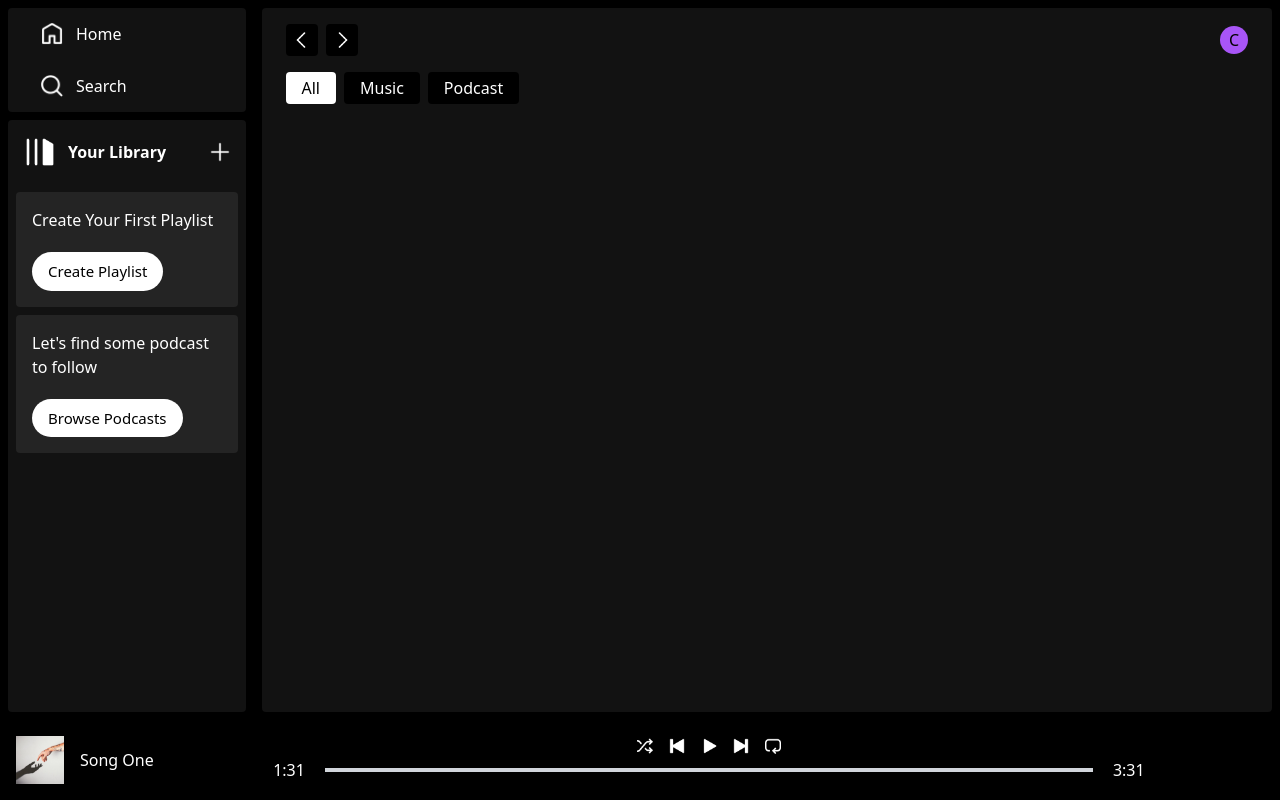
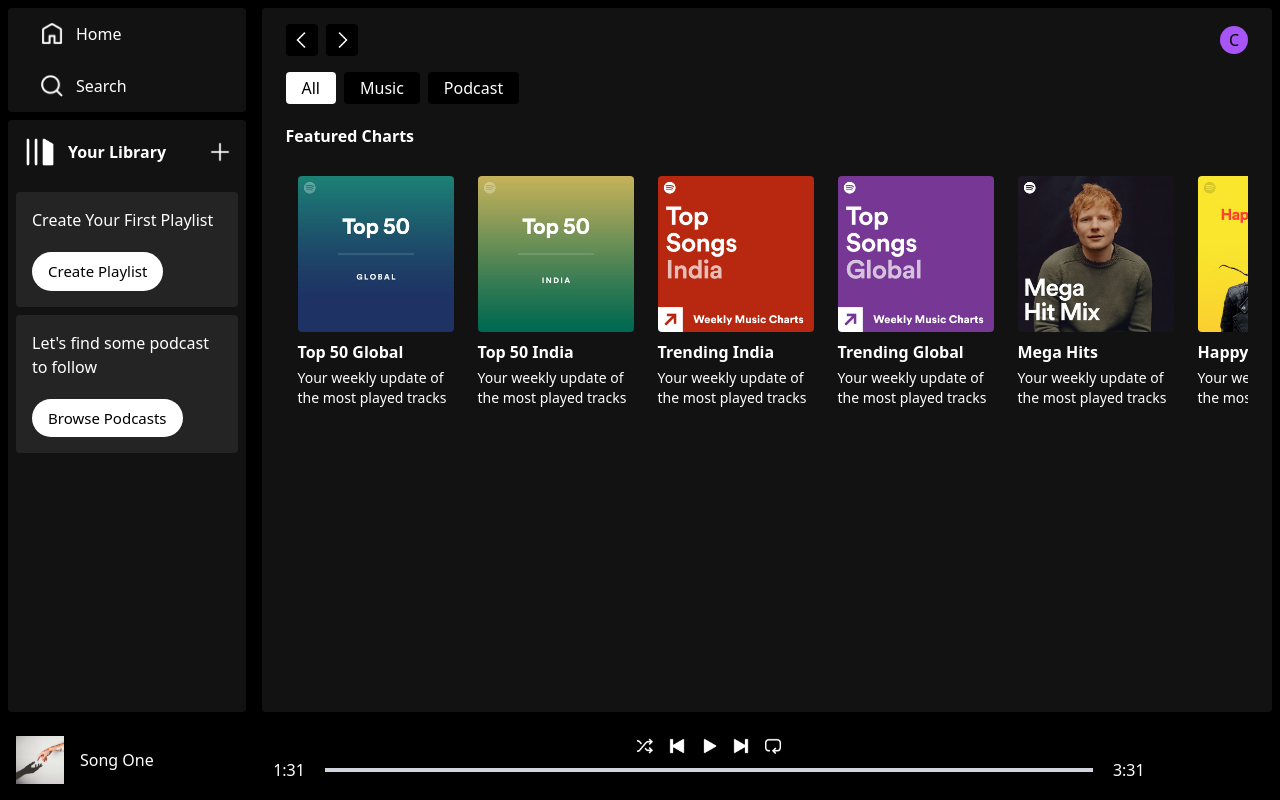
Before and after one commit to CodySt0/spotify-clone, a React (Vite) app: page / in a window 1280 px wide. Built offline with nearby package versions, Linux system fonts and the light colour scheme.

Commit message:
adding display

```diff
--- /dev/null
+++ b/src/components/AlbumItem.jsx
@@ -0,0 +1,13 @@
+import React from "react";
+
+const AlbumItem = ({ image, name, desc, id }) => {
+  return (
+    <div className="min-w-[180px] p-2 px-3 rounded cursor-pointer hover:bg-[#ffffff26]">
+      <img className="rounded" src={image} alt="" />
+      <p className="font-bold mt-2 mb-1">{name}</p>
+      <p className="text-slate 200 text-sm">{desc}</p>
+    </div>
+  );
+};
+
+export default AlbumItem;
--- a/src/components/DisplayHome.jsx
+++ b/src/components/DisplayHome.jsx
@@ -1,10 +1,26 @@
 import React from "react";
 import Navbar from "./Navbar";
+import { albumsData } from "../assets/assets";
+import AlbumItem from "./AlbumItem";
 
 const DisplayHome = () => {
   return (
     <>
       <Navbar />
+      <div className="mb-4">
+        <h1 className="my-5 font-bold text-2">Featured Charts</h1>
+        <div className="flex overflow-auto">
+          {albumsData.map((item, index) => (
+            <AlbumItem
+              key={index}
+              name={item.name}
+              desc={item.desc}
+              id={item.id}
+              image={item.image}
+            />
+          ))}
+        </div>
+      </div>
     </>
   );
 };
```
